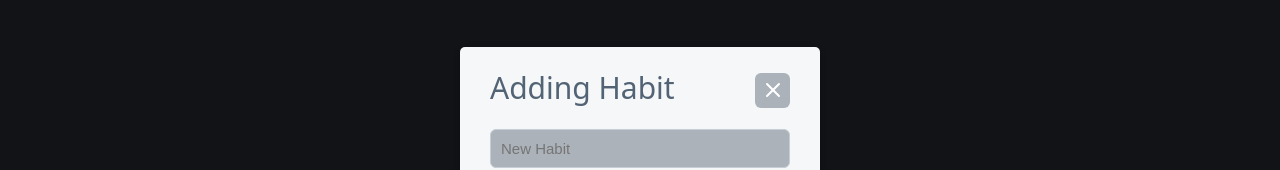
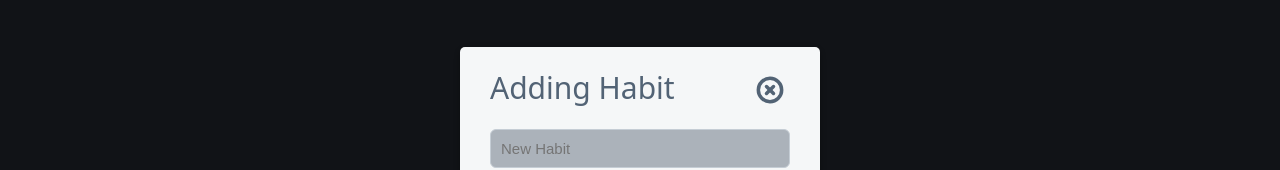
Before and after one commit to ItsGoldMonke/Habby, a Vue app in the folder client/: page / in a window 1280 px wide. Both pictures are taken after a click on the button "Add new habit". Shown: the part 233-403 px from the top of the page. Built offline with nearby package versions, Linux system fonts and the light colour scheme.

Commit message:
style: change close button icon and further styling

```diff
--- a/client/src/components/HabitForm.vue
+++ b/client/src/components/HabitForm.vue
@@ -4,7 +4,7 @@ import {computed, ref} from "vue";
 import type {Habit, IntervalUnit} from "../types/habit.ts";
 import {addHabit, editHabit} from "../utils/useHabits.ts";
 import { onClickOutside } from "@vueuse/core";
-import {Plus, X} from "@lucide/vue";
+import {Plus, CircleX} from "@lucide/vue";
 
 const props = defineProps<{
   habit: Habit | null
@@ -56,7 +56,7 @@ onClickOutside(target, ()=>emit('close-modal'))
       <form @submit.prevent="handleSubmit">
         <div class="formTitleBar">
           <h2>{{formTitle}}</h2>
-          <button @click="emit('close-modal')" aria-label="Close modal"><X style="display: block; margin: 0 auto;"/></button>
+          <button @click="emit('close-modal')" aria-label="Close modal"><CircleX class="closeIcon" style="display: block; margin: 0 auto;" nonScalingStroke :strokeWidth="3" :size="28"/></button>
         </div>
           <input
             v-model="newHabitName"
@@ -143,8 +143,22 @@ h2 {
 }
 
 .formTitleBar button {
-  width: 35px;
-  height: 35px;
+  width: 40px;
+  height: 40px;
+  background-color: transparent;
+}
+.formTitleBar button:hover {
+  color: white;
+  background-color: transparent;
+}
+
+.formTitleBar button:hover .closeIcon {
+  color: #1e1c1c;
+  transition: color 0.2s;
+}
+
+.closeIcon {
+  color: #526375
 }
 
 .intervalControls input {
```
